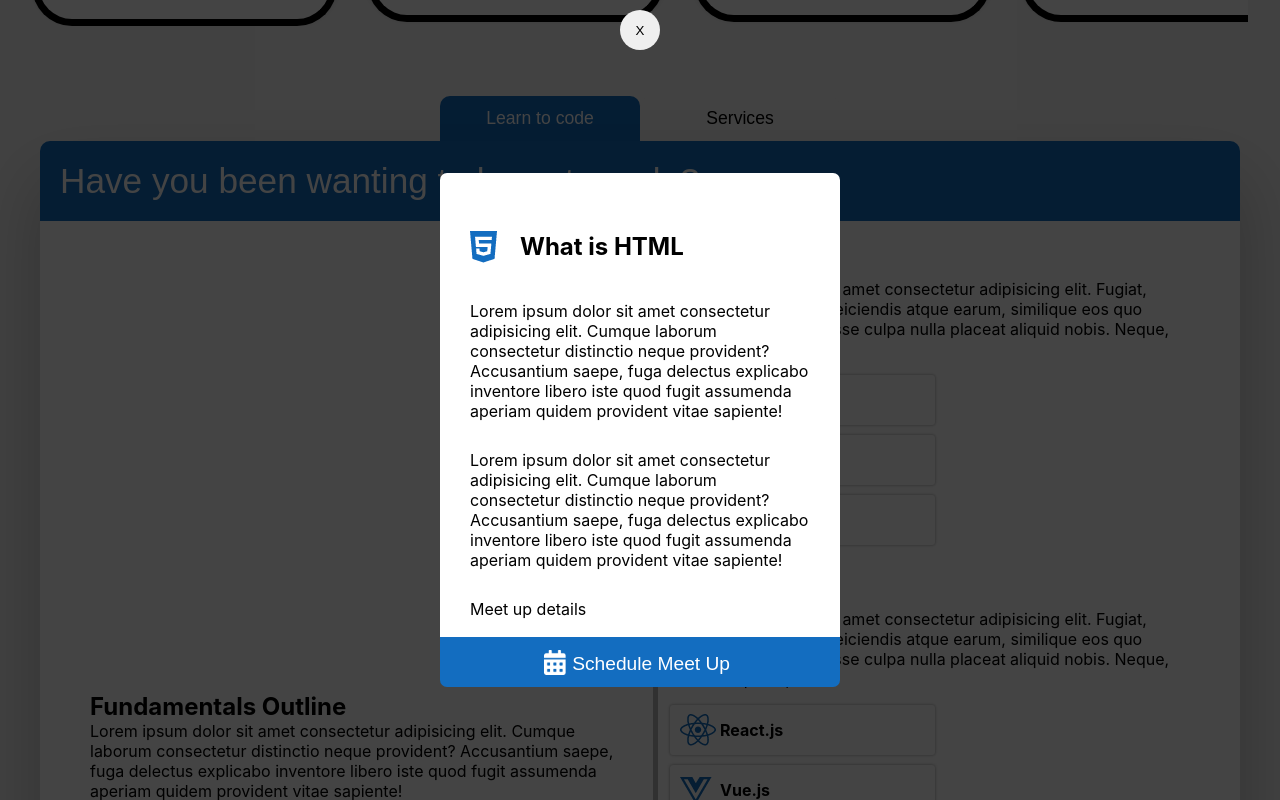
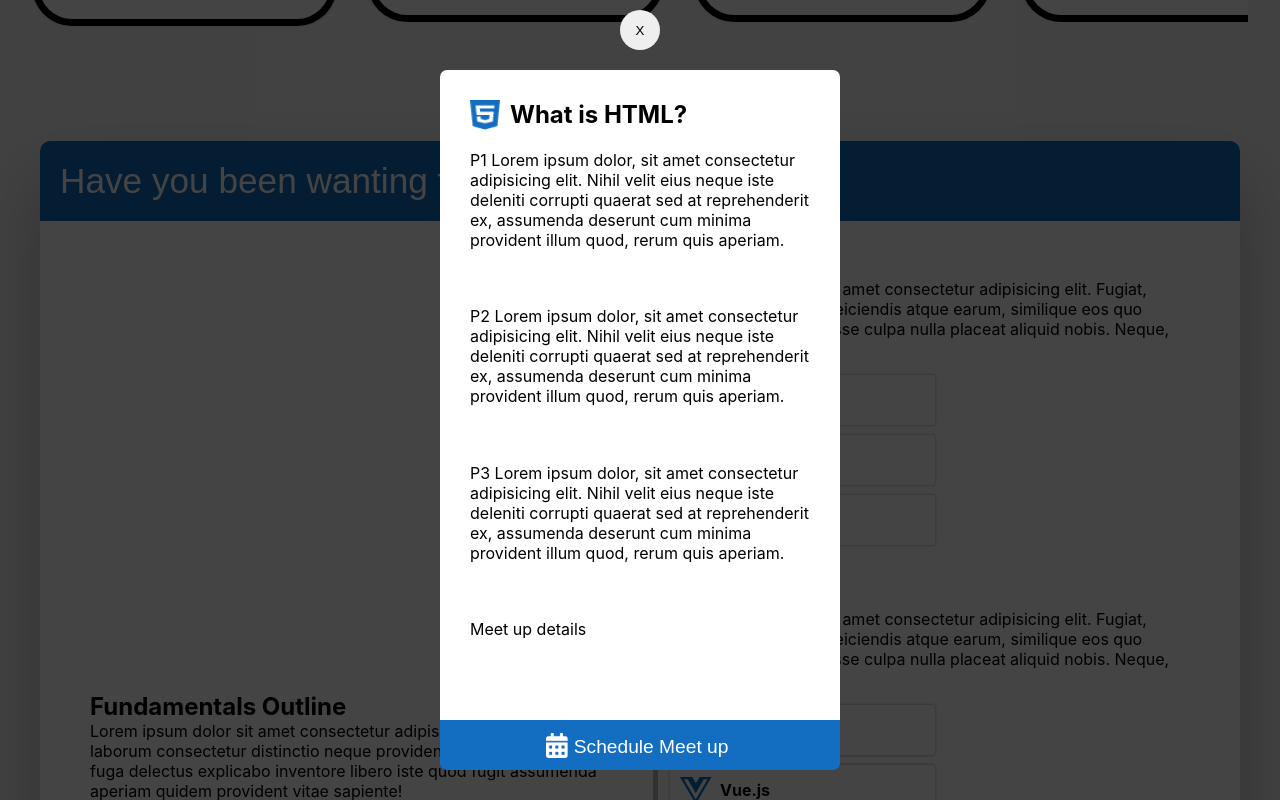
Before and after one commit to louieLouie117/Outline, a React (Create React App) app in the folder client/: page / in a window 1280 px wide. Both pictures are taken after a click on the button 805 px from the left and 1101 px from the top of the page. Shown: the part 701-1501 px from the top of the page. Built offline with nearby package versions, Linux system fonts and the light colour scheme.

Commit message:
CreatedArticleState

```diff
--- a/client/src/components/LandingPage/LearnToCode.jsx
+++ b/client/src/components/LandingPage/LearnToCode.jsx
@@ -4,23 +4,23 @@ import React, { useState } from "react";
 function LearnToCode(props) {
 
 const [PopUpSection, setPopUpSection] = useState(true);
-const [IconImage, setIconImage] = useState();
-const [PopUpTitle, setPopUpTitle] = useState("Title");
-const [PopUpDescription, setPopUpDescription] = useState("Description");
-const [DetailsBTN, setDetailsBTN] = useState();
 const [PopUpBTN, setPopUpBTN] = useState("BTN");
 
-const [AboutTechSection, setAboutTechSection] = useState(false);
-const [DetailsInformation, setDetailsInformation] = useState(true);
-const [DetailsTitle, setDetailsTitle] = useState(false);
+const [ArticleContainer, setArticleContainer] = useState(true);
+const [Article, setArticle] = useState();
+
+const [MentorshipContainer] = useState(true);
+const [MentorshipDetails] = useState();
+
+
+
 
 
 
 
 const PopUpHandler = (e)=>{
   setPopUpSection(false)
-  setAboutTechSection(false)
-  setDetailsInformation(true)
+  setArticleContainer(false)
 
   if(e.target.innerText === "X" ){
       setPopUpSection(true)
@@ -28,45 +28,84 @@ const PopUpHandler = (e)=>{
   }
 
   if(e.target.id === "HtmlBTN"){
-    setPopUpTitle("What is HTML")
-    setPopUpDescription("Lorem ipsum dolor sit amet consectetur adipisicing elit. Cumque laborum consectetur distinctio neque provident? Accusantium saepe, fuga delectus explicabo inventore libero iste quod fugit assumenda aperiam quidem provident vitae sapiente!")
-    setPopUpBTN("Schedule Meet Up")
-    setIconImage("htmlIcon")
-    setDetailsBTN("Meet up details")
+  setPopUpBTN("Schedule Meet up")
+   setArticle(
+    <main>
+      <header>
+        <img  src={`/assets/icons/htmlIcon.png`} alt="" />
+        <h1>What is HTML?</h1>
+      </header>
+      <section>
+        <p>P1 Lorem ipsum dolor, sit amet consectetur adipisicing elit. Nihil velit eius neque iste deleniti corrupti quaerat sed at reprehenderit ex, assumenda deserunt cum minima provident illum quod, rerum quis aperiam.</p>
+        <p>P2 Lorem ipsum dolor, sit amet consectetur adipisicing elit. Nihil velit eius neque iste deleniti corrupti quaerat sed at reprehenderit ex, assumenda deserunt cum minima provident illum quod, rerum quis aperiam.</p>
+
+        <p>P3 Lorem ipsum dolor, sit amet consectetur adipisicing elit. Nihil velit eius neque iste deleniti corrupti quaerat sed at reprehenderit ex, assumenda deserunt cum minima provident illum quod, rerum quis aperiam.</p>
+        <p onClick={DetailsHandler}>Meet up details</p>
+      </section>
+  </main>
+   );
   }
 
 
 
   if(e.target.id === "CssBTN"){
-    setPopUpTitle("What is CSS?")
-    setPopUpDescription("Lorem ipsum dolor sit amet consectetur adipisicing elit. Cumque laborum consectetur distinctio neque provident? Accusantium saepe, fuga delectus explicabo inventore libero iste quod fugit assumenda aperiam quidem provident vitae sapiente!")
-    setPopUpBTN("Schedule Meet Up")
-    setIconImage("cssIcon")
-        setDetailsBTN("Meet up details")
+    setPopUpBTN("Schedule Meet up")
+    setArticle(
+     <main>
+       <header>
+         <img  src={`/assets/icons/cssIcon.png`} alt="" />
+         <h1>What is CSS?</h1>
+       </header>
+       <section>
+         <p>P1 Lorem ipsum dolor, sit amet consectetur adipisicing elit. Nihil velit eius neque iste deleniti corrupti quaerat sed at reprehenderit ex, assumenda deserunt cum minima provident illum quod, rerum quis aperiam.</p>
+         <p>P2 Lorem ipsum dolor, sit amet consectetur adipisicing elit. Nihil velit eius neque iste deleniti corrupti quaerat sed at reprehenderit ex, assumenda deserunt cum minima provident illum quod, rerum quis aperiam.</p>
 
-
+         <p>P3 Lorem ipsum dolor, sit amet consectetur adipisicing elit. Nihil velit eius neque iste deleniti corrupti quaerat sed at reprehenderit ex, assumenda deserunt cum minima provident illum quod, rerum quis aperiam.</p>
+         <p onClick={DetailsHandler}>Meet up details</p>
+       </section>
+   </main>
+    );
 
   }
 
 
   if(e.target.id === "JavaScriptBTN"){
-    setPopUpTitle("What is JavaScript?")
-    setPopUpDescription("Lorem ipsum dolor sit amet consectetur adipisicing elit. Cumque laborum consectetur distinctio neque provident? Accusantium saepe, fuga delectus explicabo inventore libero iste quod fugit assumenda aperiam quidem provident vitae sapiente!")
-    setPopUpBTN("Schedule Meet Up")
-    setIconImage("jsIcon")
-        setDetailsBTN("Meet up details")
+    setPopUpBTN("Schedule Meet up")
+    setArticle(
+     <main>
+       <header>
+         <img  src={`/assets/icons/jsIcon.png`} alt="" />
+         <h1>What is JavaScript?</h1>
+       </header>
+       <section>
+         <p>P1 Lorem ipsum dolor, sit amet consectetur adipisicing elit. Nihil velit eius neque iste deleniti corrupti quaerat sed at reprehenderit ex, assumenda deserunt cum minima provident illum quod, rerum quis aperiam.</p>
+         <p>P2 Lorem ipsum dolor, sit amet consectetur adipisicing elit. Nihil velit eius neque iste deleniti corrupti quaerat sed at reprehenderit ex, assumenda deserunt cum minima provident illum quod, rerum quis aperiam.</p>
 
-
+         <p>P3 Lorem ipsum dolor, sit amet consectetur adipisicing elit. Nihil velit eius neque iste deleniti corrupti quaerat sed at reprehenderit ex, assumenda deserunt cum minima provident illum quod, rerum quis aperiam.</p>
+         <p onClick={DetailsHandler}>Meet up details</p>
+       </section>
+   </main>
+    );
 
   }
 
   if(e.target.id === "ReactBTN"){
-    setPopUpTitle("What is React.js?")
-    setPopUpDescription("Lorem ipsum dolor sit amet consectetur adipisicing elit. Cumque laborum consectetur distinctio neque provident? Accusantium saepe, fuga delectus explicabo inventore libero iste quod fugit assumenda aperiam quidem provident vitae sapiente!")
-    setPopUpBTN("Schedule Meet Up")
-    setIconImage("reactIcon")
-        setDetailsBTN("Meet up details")
+    setPopUpBTN("Schedule Meet up")
+    setArticle(
+     <main>
+       <header>
+         <img  src={`/assets/icons/reactIcon.png`} alt="" />
+         <h1>What is React.js?</h1>
+       </header>
+       <section>
+         <p>P1 Lorem ipsum dolor, sit amet consectetur adipisicing elit. Nihil velit eius neque iste deleniti corrupti quaerat sed at reprehenderit ex, assumenda deserunt cum minima provident illum quod, rerum quis aperiam.</p>
+         <p>P2 Lorem ipsum dolor, sit amet consectetur adipisicing elit. Nihil velit eius neque iste deleniti corrupti quaerat sed at reprehenderit ex, assumenda deserunt cum minima provident illum quod, rerum quis aperiam.</p>
 
+         <p>P3 Lorem ipsum dolor, sit amet consectetur adipisicing elit. Nihil velit eius neque iste deleniti corrupti quaerat sed at reprehenderit ex, assumenda deserunt cum minima provident illum quod, rerum quis aperiam.</p>
+         <p onClick={DetailsHandler}>Meet up details</p>
+       </section>
+   </main>
+    );
 
 
   }
@@ -74,35 +113,66 @@ const PopUpHandler = (e)=>{
 
 
   if(e.target.id === "VueBTN"){
-    setPopUpTitle("What is Vue.js?")
-    setPopUpDescription("Lorem ipsum dolor sit amet consectetur adipisicing elit. Cumque laborum consectetur distinctio neque provident? Accusantium saepe, fuga delectus explicabo inventore libero iste quod fugit assumenda aperiam quidem provident vitae sapiente!")
-    setPopUpBTN("Schedule Meet Up")
-    setIconImage("vueIcon")
-        setDetailsBTN("Meet up details")
+    setPopUpBTN("Schedule Meet up")
+   setArticle(
+    <main>
+      <header>
+        <img  src={`/assets/icons/vueIcon.png`} alt="" />
+        <h1>What is Vue?</h1>
+      </header>
+      <section>
+        <p>P1 Lorem ipsum dolor, sit amet consectetur adipisicing elit. Nihil velit eius neque iste deleniti corrupti quaerat sed at reprehenderit ex, assumenda deserunt cum minima provident illum quod, rerum quis aperiam.</p>
+        <p>P2 Lorem ipsum dolor, sit amet consectetur adipisicing elit. Nihil velit eius neque iste deleniti corrupti quaerat sed at reprehenderit ex, assumenda deserunt cum minima provident illum quod, rerum quis aperiam.</p>
 
+        <p>P3 Lorem ipsum dolor, sit amet consectetur adipisicing elit. Nihil velit eius neque iste deleniti corrupti quaerat sed at reprehenderit ex, assumenda deserunt cum minima provident illum quod, rerum quis aperiam.</p>
+        <p onClick={DetailsHandler}>Meet up details</p>
+      </section>
+  </main>
+   );
 
 
   }
 
 
   if(e.target.id === "AngularBTN"){
-    setPopUpTitle("What is Angular.js?")
-    setPopUpDescription("Lorem ipsum dolor sit amet consectetur adipisicing elit. Cumque laborum consectetur distinctio neque provident? Accusantium saepe, fuga delectus explicabo inventore libero iste quod fugit assumenda aperiam quidem provident vitae sapiente!")
-    setPopUpBTN("Schedule Meet Up")
-    setIconImage("angularIcon")
-        setDetailsBTN("Meet up details")
+    setPopUpBTN("Schedule Meet up")
+   setArticle(
+    <main>
+      <header>
+        <img  src={`/assets/icons/angularIcon.png`} alt="" />
+        <h1>What is Angular?</h1>
+      </header>
+      <section>
+        <p>P1 Lorem ipsum dolor, sit amet consectetur adipisicing elit. Nihil velit eius neque iste deleniti corrupti quaerat sed at reprehenderit ex, assumenda deserunt cum minima provident illum quod, rerum quis aperiam.</p>
+        <p>P2 Lorem ipsum dolor, sit amet consectetur adipisicing elit. Nihil velit eius neque iste deleniti corrupti quaerat sed at reprehenderit ex, assumenda deserunt cum minima provident illum quod, rerum quis aperiam.</p>
+
+        <p>P3 Lorem ipsum dolor, sit amet consectetur adipisicing elit. Nihil velit eius neque iste deleniti corrupti quaerat sed at reprehenderit ex, assumenda deserunt cum minima provident illum quod, rerum quis aperiam.</p>
+        <p onClick={DetailsHandler}>Meet up details</p>
+      </section>
+  </main>
+   );
 
 
   }
 
 
   if(e.target.id === "CSharpBTN"){
-    setPopUpTitle("What is C Sharp Stack?")
-    setPopUpDescription("Lorem ipsum dolor sit amet consectetur adipisicing elit. Cumque laborum consectetur distinctio neque provident? Accusantium saepe, fuga delectus explicabo inventore libero iste quod fugit assumenda aperiam quidem provident vitae sapiente!")
-    setPopUpBTN("Schedule Mentorship")
-    setIconImage("cSharpIcon")
-    setDetailsBTN("Mentorship details")
+    setPopUpBTN("Schedule Meet up")
+    setArticle(
+     <main>
+       <header>
+         <img  src={`/assets/icons/cSharpIcon.png`} alt="" />
+         <h1>What is C Sharp Stack?</h1>
+       </header>
+       <section>
+         <p>P1 Lorem ipsum dolor, sit amet consectetur adipisicing elit. Nihil velit eius neque iste deleniti corrupti quaerat sed at reprehenderit ex, assumenda deserunt cum minima provident illum quod, rerum quis aperiam.</p>
+         <p>P2 Lorem ipsum dolor, sit amet consectetur adipisicing elit. Nihil velit eius neque iste deleniti corrupti quaerat sed at reprehenderit ex, assumenda deserunt cum minima provident illum quod, rerum quis aperiam.</p>
 
+         <p>P3 Lorem ipsum dolor, sit amet consectetur adipisicing elit. Nihil velit eius neque iste deleniti corrupti quaerat sed at reprehenderit ex, assumenda deserunt cum minima provident illum quod, rerum quis aperiam.</p>
+         <p onClick={DetailsHandler}>Meet up details</p>
+       </section>
+   </main>
+    );
 
 
   }
@@ -110,63 +180,72 @@ const PopUpHandler = (e)=>{
 
 
   if(e.target.id === "MernBTN"){
-    setPopUpTitle("What is MERN?")
-    setPopUpDescription("Lorem ipsum dolor sit amet consectetur adipisicing elit. Cumque laborum consectetur distinctio neque provident? Accusantium saepe, fuga delectus explicabo inventore libero iste quod fugit assumenda aperiam quidem provident vitae sapiente!")
-    setPopUpBTN("Schedule Mentorship")
-    setIconImage("jsIcon")
-    setDetailsBTN("Mentorship details")
+    setPopUpBTN("Schedule Meet up")
+    setArticle(
+     <main>
+       <header>
+         <img  src={`/assets/icons/jsIcon.png`} alt="" />
+         <h1>What is MERN Stack?</h1>
+       </header>
+       <section>
+         <p>P1 Lorem ipsum dolor, sit amet consectetur adipisicing elit. Nihil velit eius neque iste deleniti corrupti quaerat sed at reprehenderit ex, assumenda deserunt cum minima provident illum quod, rerum quis aperiam.</p>
+         <p>P2 Lorem ipsum dolor, sit amet consectetur adipisicing elit. Nihil velit eius neque iste deleniti corrupti quaerat sed at reprehenderit ex, assumenda deserunt cum minima provident illum quod, rerum quis aperiam.</p>
 
+         <p>P3 Lorem ipsum dolor, sit amet consectetur adipisicing elit. Nihil velit eius neque iste deleniti corrupti quaerat sed at reprehenderit ex, assumenda deserunt cum minima provident illum quod, rerum quis aperiam.</p>
+         <p onClick={DetailsHandler}>Meet up details</p>
+       </section>
+   </main>
+    );
 
   }
 
 
   if(e.target.id === "PythonBTN"){
-    setPopUpTitle("What is Python?")
-    setPopUpDescription("Lorem ipsum dolor sit amet consectetur adipisicing elit. Cumque laborum consectetur distinctio neque provident? Accusantium saepe, fuga delectus explicabo inventore libero iste quod fugit assumenda aperiam quidem provident vitae sapiente!")
-    setPopUpBTN("Schedule Mentorship")
-    setIconImage("PythonIcon")
-    setDetailsBTN("Mentorship details")
+    setPopUpBTN("Schedule Meet up")
+    setArticle(
+     <main>
+       <header>
+         <img  src={`/assets/icons/pythonIcon.png`} alt="" />
+         <h1>What is Python Stack?</h1>
+       </header>
+       <section>
+         <p>P1 Lorem ipsum dolor, sit amet consectetur adipisicing elit. Nihil velit eius neque iste deleniti corrupti quaerat sed at reprehenderit ex, assumenda deserunt cum minima provident illum quod, rerum quis aperiam.</p>
+         <p>P2 Lorem ipsum dolor, sit amet consectetur adipisicing elit. Nihil velit eius neque iste deleniti corrupti quaerat sed at reprehenderit ex, assumenda deserunt cum minima provident illum quod, rerum quis aperiam.</p>
 
+         <p>P3 Lorem ipsum dolor, sit amet consectetur adipisicing elit. Nihil velit eius neque iste deleniti corrupti quaerat sed at reprehenderit ex, assumenda deserunt cum minima provident illum quod, rerum quis aperiam.</p>
+         <p onClick={DetailsHandler}>Meet up details</p>
+       </section>
+   </main>
+    );
 
   }
 
 }
 
 
+
 const DetailsHandler = (e) =>{
   if(e.target.innerText === "< back to article"){
-    setAboutTechSection(false)
-    setDetailsInformation(true)
-    setDetailsBTN("Meet up details")
+
 
   }
   if(e.target.innerText === "< back to articles"){
-    setAboutTechSection(false)
-    setDetailsInformation(true)
-    setDetailsBTN("Mentorship details")
+
 
   }
 
   if(e.target.innerText === "Meet up details"){
-    setAboutTechSection(true)
-    setDetailsInformation(false)
-    setDetailsBTN("< back to article")
-    setDetailsTitle("Meet up details")
+
   }
 
   if(e.target.innerText === "Mentorship details"){
-    setAboutTechSection(true)
-    setDetailsInformation(false)
-    setDetailsBTN("< back to articles")
-    setDetailsTitle("Mentorship details")
+
 
   }
+}
 
 
 
-
-
-}
   return (
     <div className='OutlineLayout-Container' >
       <header>
@@ -296,7 +375,10 @@ const DetailsHandler = (e) =>{
         <button onClick={PopUpHandler}>X</button>
 
 
-                  <main>
+                  <div className="Article-Container" style={{display: ArticleContainer ? "none" : "grid" }}>{Article}</div>
+                  <div className="MentorshipDetails-Container" style={{display: MentorshipContainer ? "none" : "grid" }}>{MentorshipDetails}</div>
+
+                  {/* <main>
                     <div className="AboutTechTool" style={{display: AboutTechSection ? "none" : "grid" }}>
                       <header>
                         <img  src={`/assets/icons/${IconImage}.png`} alt="" />
@@ -321,7 +403,7 @@ const DetailsHandler = (e) =>{
 
                     </section>
                       </div>
-                  </main>
+                  </main> */}
 
                   <footer>
                     <div className="PopFooter-Container">
@@ -331,6 +413,7 @@ const DetailsHandler = (e) =>{
                     </a>
                     </div>
                   </footer>
+
 
           </aside>
 
--- a/client/src/models/landingPage.css
+++ b/client/src/models/landingPage.css
@@ -387,6 +387,7 @@ iframe ::-webkit-scrollbar{
 .PopSection{
     position: fixed;
     display:grid;
+    grid-template-rows: 70px 650px 1fr;
     height: 100vh;
     width: 100vw;
     background: rgba(0, 0, 0, 0.733);
@@ -454,18 +455,7 @@ iframe ::-webkit-scrollbar{
 
 }
 
-.AboutTechTool , .DetailsInformation {
-    display: grid;
-    row-gap: 10px;
-}
 
-.AboutTechTool header, .DetailsInformation header{
-    display: grid;
-    grid-template-columns: 50px 1fr;
-    padding: 0 30px;
-    padding-top: 30px;
-    align-items: center;
-}
 
 
 .PopSection>main section{
@@ -489,3 +479,32 @@ iframe ::-webkit-scrollbar{
 
 
 }
+
+.Article-Container{
+    background: white;
+    max-width: 25em;
+    border-radius: 7px 7px 0 0 ;
+}
+
+.Article-Container>main{
+    display: grid;
+    grid-template-rows: 50px auto;
+    padding:  30px;
+}
+
+.Article-Container>main header{
+    display: flex;
+    column-gap: 10px;
+}
+
+.Article-Container>main header img{
+    height: 30px;
+    width: 30px;
+}
+
+
+.Article-Container>main section{
+    display: grid;
+    row-gap: 5px;
+
+}
```
Also changed, not shown: client/src/views/LandingPage.jsx (+11 -0 lines).
